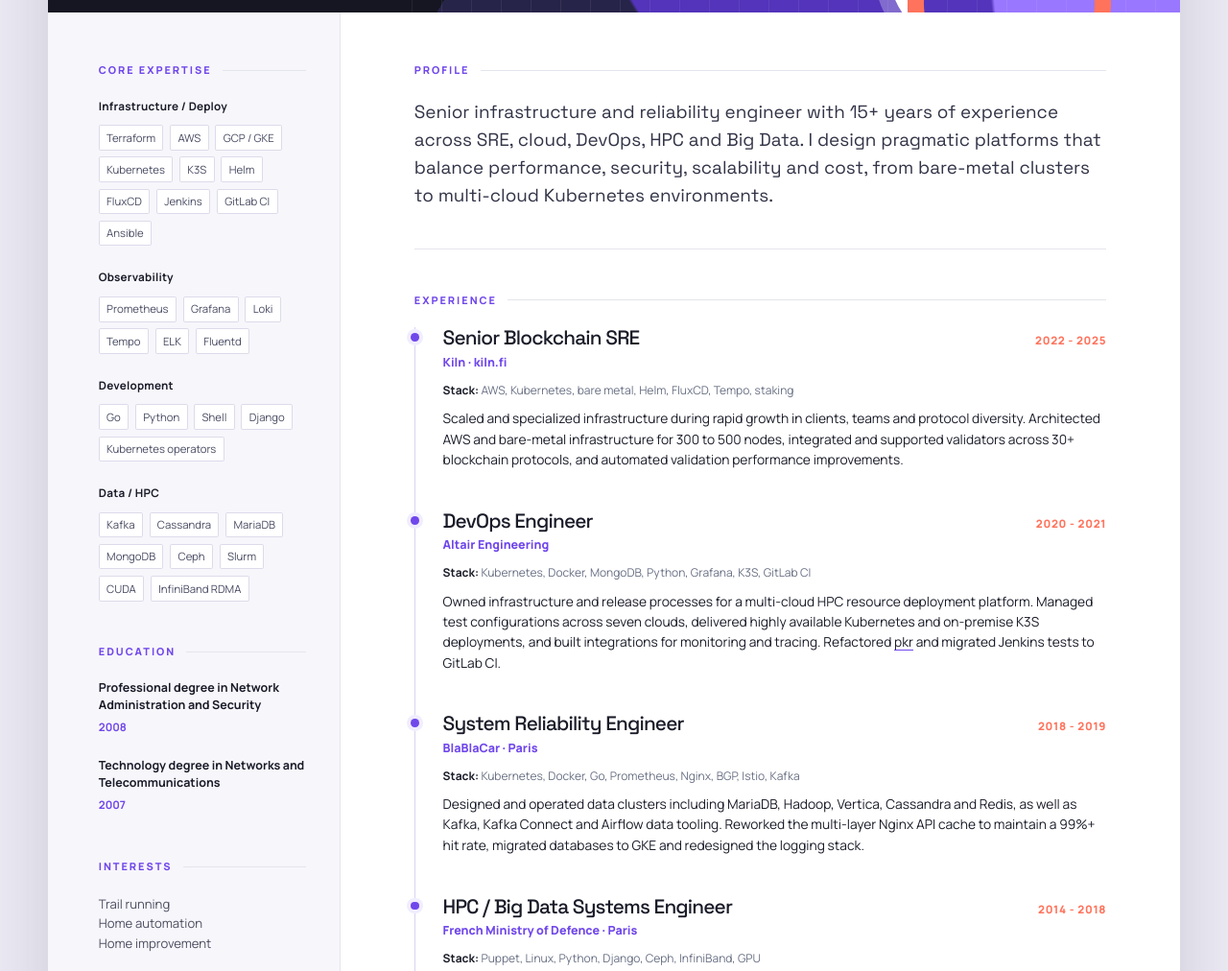
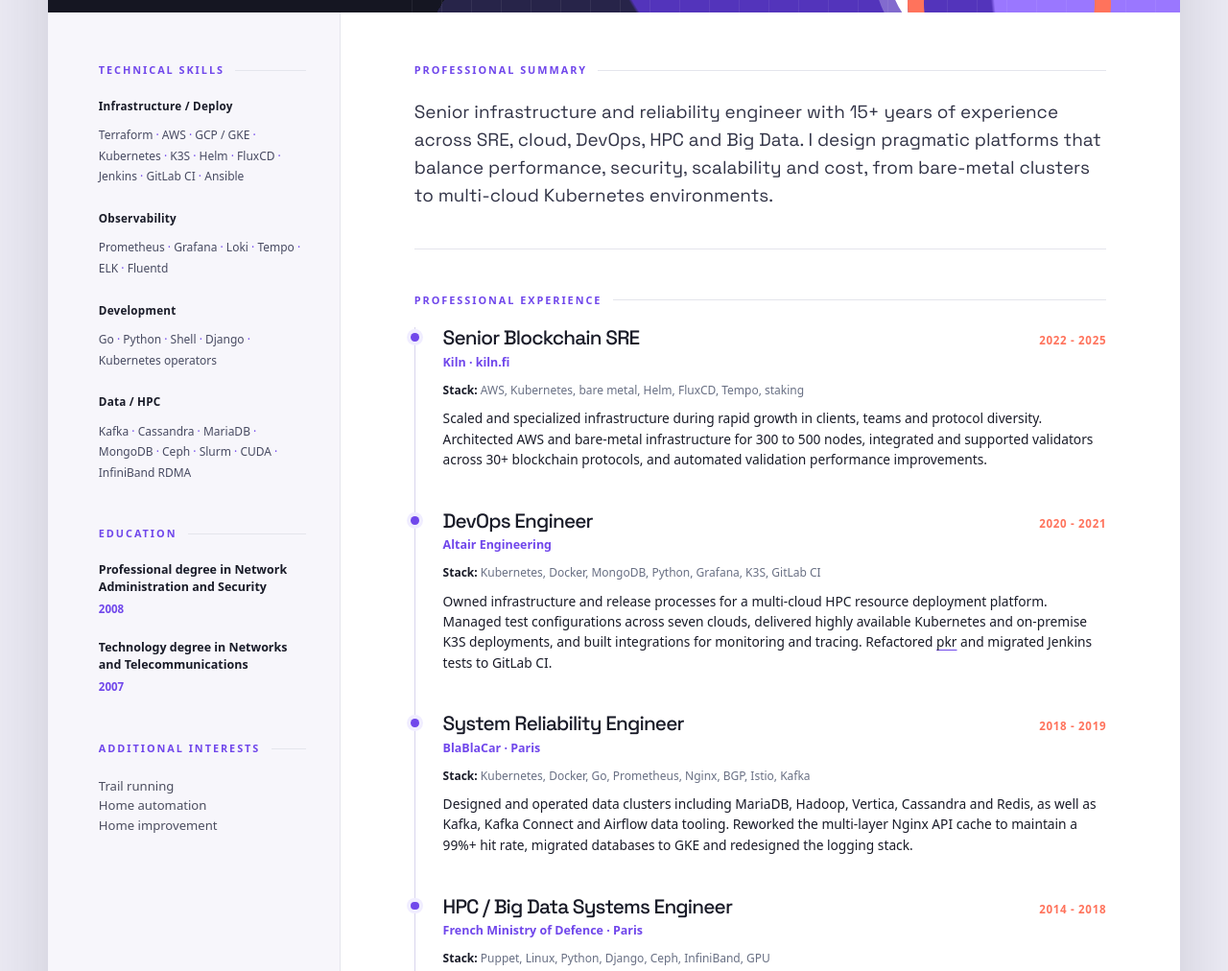
Before and after one commit to redref/self-resume, a website: page index.html in a window 1280 px wide. Shown: the part 420-1432 px from the top of the page at 96% size. Drawn offline with Linux system fonts and the light colour scheme; a web font is replaced by a local one.

Commit message:
Minor improvements

```diff
--- a/index.html
+++ b/index.html
@@ -39,7 +39,7 @@
         .section-title::after { content: ""; height: 1px; flex: 1; background: var(--line); }
         .profile { margin: 0; padding: 0 0 2.5rem; border-bottom: 1px solid var(--line); font-family: "Space Grotesk", ui-sans-serif, sans-serif; font-size: 1.18rem; line-height: 1.55; color: #323447; }
         .skill-group { margin-bottom: 1.5rem; } .skill-group strong { display: block; margin-bottom: .65rem; font-size: .73rem; letter-spacing: .02em; }
-        .tags { display: flex; flex-wrap: wrap; gap: .42rem; } .tag { padding: .28rem .52rem; border-radius: 2px; background: #fff; box-shadow: inset 0 0 0 1px #dddbea; color: #484b62; font-size: .71rem; }
+        .tags { color: #484b62; font-size: .75rem; line-height: 1.8; } .tag { display: inline; } .tag + .tag::before { content: " · "; color: var(--violet); }
         .education-item { margin-bottom: 1.25rem; } .education-item strong { display: block; font-size: .78rem; line-height: 1.45; } .education-item span { display: inline-block; margin-top: .28rem; color: var(--violet); font-size: .72rem; font-weight: 700; }
         .job { position: relative; margin: 0; padding: 0 0 2.1rem 1.8rem; border-left: 1px solid #d9d5ed; } .job::before { content: ""; position: absolute; width: .55rem; height: .55rem; left: -.31rem; top: .38rem; border-radius: 50%; background: var(--violet); box-shadow: 0 0 0 4px var(--violet-soft); } .job:last-child { padding-bottom: 0; }
         .job-head { display: flex; justify-content: space-between; gap: 1rem; align-items: baseline; } .job h3 { margin-bottom: .18rem; font-family: "Space Grotesk", ui-sans-serif, sans-serif; font-size: 1.3rem; font-weight: 500; line-height: 1.15; letter-spacing: -.04em; }
@@ -91,7 +91,7 @@
         <div class="layout">
             <aside>
                 <section class="section">
-                    <h2 class="section-title">Core expertise</h2>
+                    <h2 class="section-title">Technical Skills</h2>
                     <div class="skill-group"><strong>Infrastructure / Deploy</strong><div class="tags"><span class="tag">Terraform</span><span class="tag">AWS</span><span class="tag">GCP / GKE</span><span class="tag">Kubernetes</span><span class="tag">K3S</span><span class="tag">Helm</span><span class="tag">FluxCD</span><span class="tag">Jenkins</span><span class="tag">GitLab CI</span><span class="tag">Ansible</span></div></div>
                     <div class="skill-group"><strong>Observability</strong><div class="tags"><span class="tag">Prometheus</span><span class="tag">Grafana</span><span class="tag">Loki</span><span class="tag">Tempo</span><span class="tag">ELK</span><span class="tag">Fluentd</span></div></div>
                     <div class="skill-group"><strong>Development</strong><div class="tags"><span class="tag">Go</span><span class="tag">Python</span><span class="tag">Shell</span><span class="tag">Django</span><span class="tag">Kubernetes operators</span></div></div>
@@ -105,19 +105,19 @@
                 </section>
 
                 <section class="section">
-                    <h2 class="section-title">Interests</h2>
+                    <h2 class="section-title">Additional Interests</h2>
                     <p class="interests">Trail running<br>Home automation<br>Home improvement</p>
                 </section>
             </aside>
 
             <main>
                 <section class="section">
-                    <h2 class="section-title">Profile</h2>
+                    <h2 class="section-title">Professional Summary</h2>
                     <p class="profile">Senior infrastructure and reliability engineer with 15+ years of experience across SRE, cloud, DevOps, HPC and Big Data. I design pragmatic platforms that balance performance, security, scalability and cost, from bare-metal clusters to multi-cloud Kubernetes environments.</p>
                 </section>
 
                 <section class="section">
-                    <h2 class="section-title">Experience</h2>
+                    <h2 class="section-title">Professional Experience</h2>
                     <div class="job"><div class="job-head"><h3>Senior Blockchain SRE</h3><span class="date">2022 - 2025</span></div><div class="company">Kiln · kiln.fi</div><p class="tech"><strong>Stack:</strong> AWS, Kubernetes, bare metal, Helm, FluxCD, Tempo, staking</p><p>Scaled and specialized infrastructure during rapid growth in clients, teams and protocol diversity. Architected AWS and bare-metal infrastructure for 300 to 500 nodes, integrated and supported validators across 30+ blockchain protocols, and automated validation performance improvements.</p></div>
                     <div class="job"><div class="job-head"><h3>DevOps Engineer</h3><span class="date">2020 - 2021</span></div><div class="company">Altair Engineering</div><p class="tech"><strong>Stack:</strong> Kubernetes, Docker, MongoDB, Python, Grafana, K3S, GitLab CI</p><p>Owned infrastructure and release processes for a multi-cloud HPC resource deployment platform. Managed test configurations across seven clouds, delivered highly available Kubernetes and on-premise K3S deployments, and built integrations for monitoring and tracing. Refactored <a href="https://github.com/altairengineering/pkr/">pkr</a> and migrated Jenkins tests to GitLab CI.</p></div>
                     <div class="job"><div class="job-head"><h3>System Reliability Engineer</h3><span class="date">2018 - 2019</span></div><div class="company">BlaBlaCar · Paris</div><p class="tech"><strong>Stack:</strong> Kubernetes, Docker, Go, Prometheus, Nginx, BGP, Istio, Kafka</p><p>Designed and operated data clusters including MariaDB, Hadoop, Vertica, Cassandra and Redis, as well as Kafka, Kafka Connect and Airflow data tooling. Reworked the multi-layer Nginx API cache to maintain a 99%+ hit rate, migrated databases to GKE and redesigned the logging stack.</p></div>
```
Also changed, not shown: assets/fonts/manrope-bold.ttf (deleted), assets/fonts/manrope-extrabold.ttf (deleted), assets/fonts/manrope-medium.ttf (deleted), assets/fonts/manrope-regular.ttf (deleted), assets/fonts/manrope-semibold.ttf (deleted).
